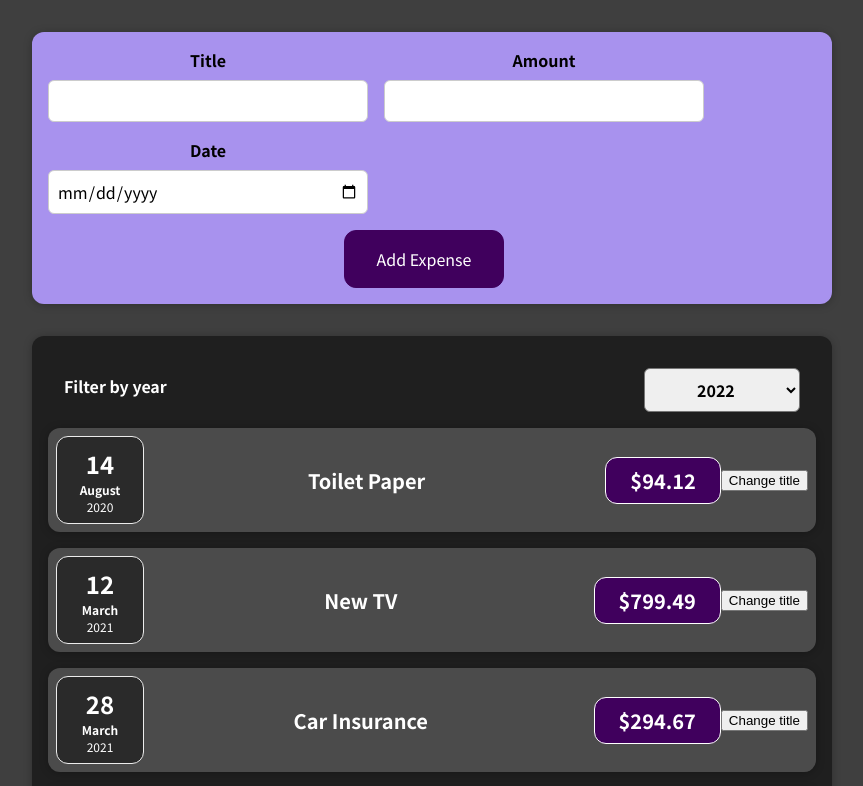
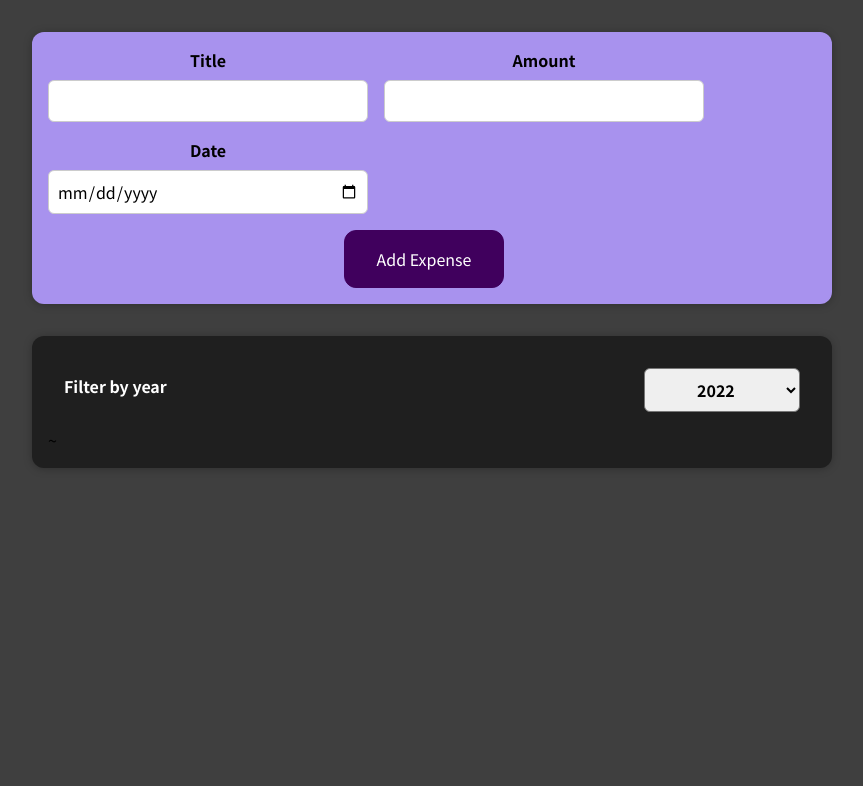
Before and after one commit to Ilie1985/reactjs-expense-tracker, a React (Create React App) app: page / in a window 1280 px wide. Shown: the top 786 px of the page, without its empty margins (208-1071 px from the left). Built offline with nearby package versions, Linux system fonts and the light colour scheme.

Commit message:
expenses filtered

```diff
--- a/src/App.js
+++ b/src/App.js
@@ -1,11 +1,11 @@
 import Expenses from "./components/Expenses/Expenses";
 import NewExpense from "./components/NewExpenses/NewExpense";
 import "./index.css";
+import { useState } from "react";
 //define some dummy data
 //obtain the data we need in the ExpenseItem component with the help of attributes -> title,amount,date
 
-const App = () => {
-  const expenses = [
+const DUMMY_EXPENSES = [
   {
     id: "e1",
     title: "Toilet Paper",
@@ -27,15 +27,20 @@ const App = () => {
   },
 ];
 
+const App = () => {
+  const [expenses, setExpenses] = useState(DUMMY_EXPENSES);
+
   const addExpenseHandler = (expense) => {
-    console.log("in App.js", expense);
+    setExpenses((prevExpenses)=>{
+      return [expense, ...prevExpenses]
+    });
   };
 
   return (
     <div>
       <NewExpense onAddExpense={addExpenseHandler} />
 
-      <Expenses items={expenses} />
+      <Expenses items={expenses}     />
     </div>
   );
 };
--- a/src/components/Expenses/ExpenseItem.js
+++ b/src/components/Expenses/ExpenseItem.js
@@ -1,35 +1,35 @@
 import React from "react";
-import { useState } from "react";
+// import { useState } from "react";
 import ExpenseDate from "./ExpenseDate";
 import Card from "../UI/Card";
 import "../Expenses/expenseItem.css";
 
 //access the data needeed from App.js and Expenses.js with the help of props
 
+const ExpenseItem = (props) => {
+  // const [changeTitle, setChangeTitle] = useState(props.title);
 
-const ExpenseItem = (props) => {
-  const [changeTitle, setChangeTitle] = useState(props.title);
-
-  const clickHandler = () => {
-    setChangeTitle("updated");
-    console.log(changeTitle);
-  };
+  // const clickHandler = () => {
+  //   setChangeTitle("updated");
+  //   console.log(changeTitle);
+  // };
 
   return (
     <Card className={"expense-item"}>
       <ExpenseDate date={props.date} />
 
       <div className={"expense-item_description"}>
-        <h2>{changeTitle}</h2>
-        <div className={"expense-item_price"}>${props.amount}</div>
+        {/* <h2>{changeTitle}</h2> */}
+        <h2>{props.title}</h2>
+        <div className={"expense-item_price"}>£{props.amount}</div>
       </div>
-      <button
+      {/* <button
         onClick={() => {
           clickHandler();
         }}
       >
         Change title
-      </button>
+      </button> */}
     </Card>
   );
 };
--- a/src/components/Expenses/Expenses.js
+++ b/src/components/Expenses/Expenses.js
@@ -11,6 +11,10 @@ const Expenses = (props) => {
   const changedYear = (chosenYear) => {
     setExpenseFilteredYear(chosenYear);
   };
+
+  const filteredExpenses = props.items.filter((expense) => {
+    return expense.date.getFullYear().toString() === expenseFilteredYear;
+  });
   return (
     <div>
       <Card className={"expenses"}>
@@ -18,8 +22,18 @@ const Expenses = (props) => {
           selectedYear={expenseFilteredYear}
           onYearChange={changedYear}
         />
-
-        <ExpenseItem
+        ~
+        {filteredExpenses.map((expense) => {
+          return (
+            <ExpenseItem
+              key={expense.id}
+              title={expense.title}
+              amount={expense.amount}
+              date={expense.date}
+            />
+          );
+        })}
+        {/* <ExpenseItem
           title={props.items[0].title}
           amount={props.items[0].amount}
           date={props.items[0].date}
@@ -38,7 +52,7 @@ const Expenses = (props) => {
           title={props.items[3].title}
           amount={props.items[3].amount}
           date={props.items[3].date}
-        />
+        /> */}
       </Card>
     </div>
   );
--- a/src/components/Expenses/ExpensesFilter.js
+++ b/src/components/Expenses/ExpensesFilter.js
@@ -1,5 +1,8 @@
 import React from "react";
 import "./expensesFilter.css";
+
+
+
 
 const ExpensesFilter = (props) => {
 
```
Also changed, not shown: 1 other file (tests, documents, lock files or other folders). Lines whose indentation alone changed are shown as unchanged.
